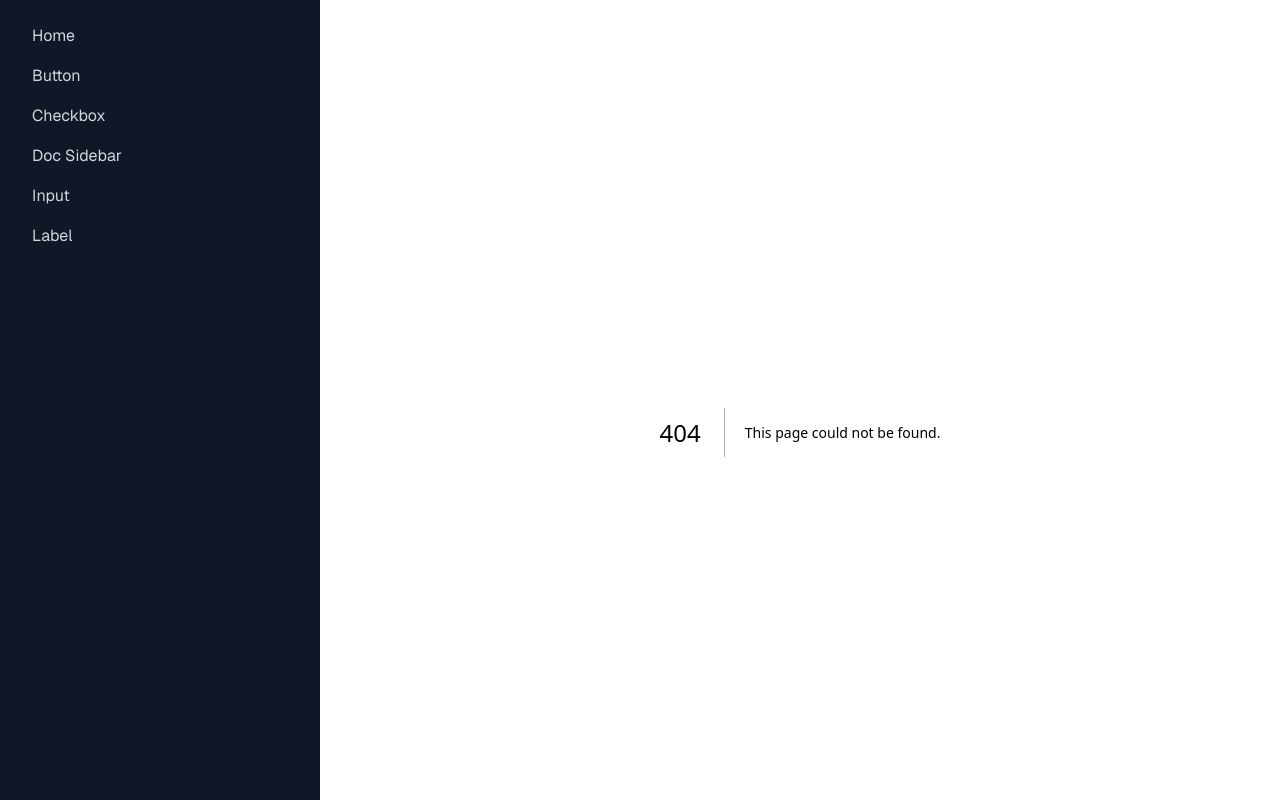
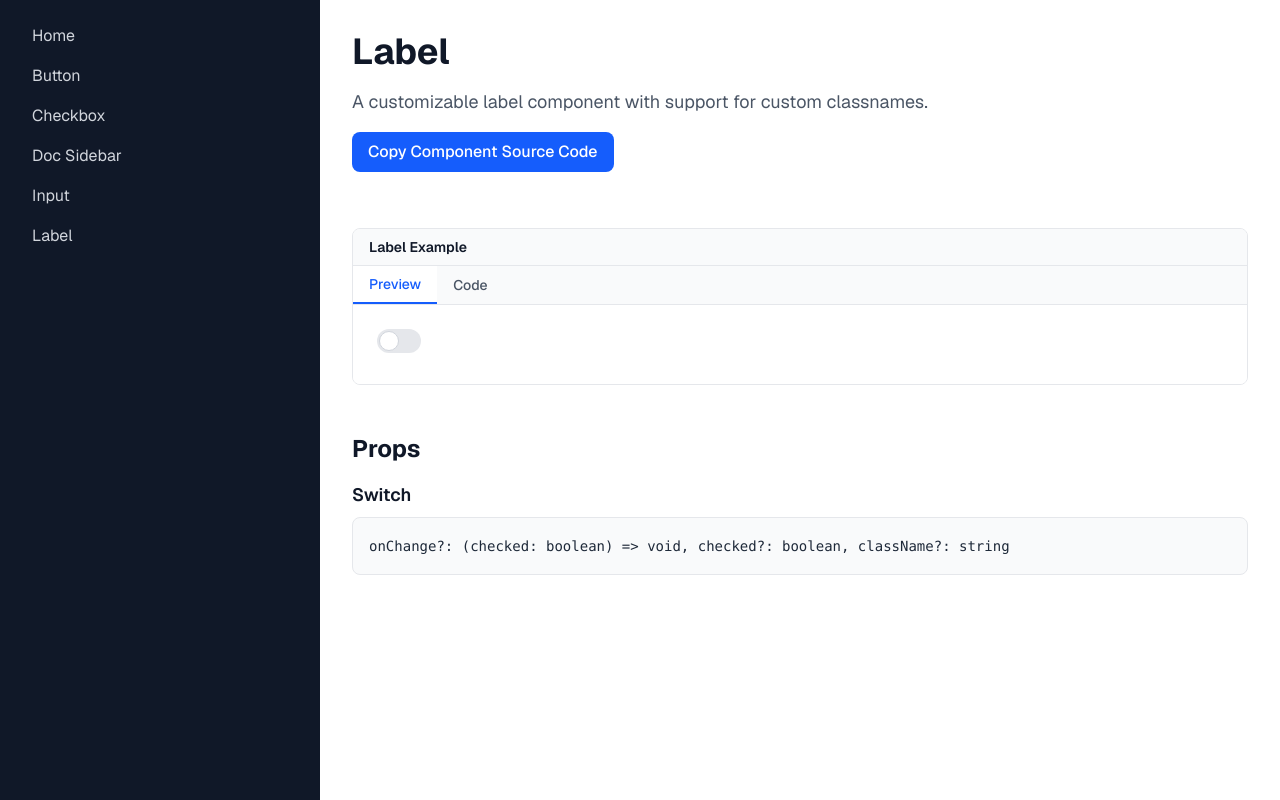
Before and after one commit to Areg472/component-library, a Next.js app: page /switch in a window 1280 px wide. Before the commit this address had no page. Built offline with nearby package versions, Linux system fonts and the light colour scheme.

Commit message:
fixed some stuff

```diff
--- a/src/app/checkbox/page.tsx
+++ b/src/app/checkbox/page.tsx
@@ -7,7 +7,7 @@ import { Label } from "@/components/Label";
 export const metadata: Metadata = {
   title: "Areg's Component Library - Checkbox",
   description:
-    "A customizable checkbox with custom classnames and onChange functionality.",
+    "A customizable checkbox with custom classnames, value, and onChange functionality.",
 };
 
 export default function CheckboxPage() {
--- /dev/null
+++ b/src/app/switch/page.tsx
@@ -0,0 +1,78 @@
+import { CodePreview } from "@/components/CodePreview";
+import { CopySourceButton } from "@/components/CopySourceButton";
+import type { Metadata } from "next";
+import { Switch } from "@/components/Switch";
+
+export const metadata: Metadata = {
+  title: "Areg's Component Library - Switch",
+  description:
+    "A customizable switch component with custom classnames, checked, and onChange functionality.",
+};
+
+export default function LabelPage() {
+  const componentSource = `"use client";
+
+export function Switch({
+  onChange,
+  checked,
+  className,
+}: {
+  onChange?: (checked: boolean) => void;
+  checked?: boolean;
+  className?: string;
+}) {
+  return (
+    <label className={\`relative inline-flex items-center cursor-pointer\`}>
+      <input
+        type="checkbox"
+        value=""
+        className="sr-only peer"
+        onChange={(e) => onChange?.(e.target.checked)}
+        checked={checked}
+      />
+      <div
+        className={\`w-11 h-6 rounded-full peer peer-checked:after:translate-x-full after:content-[''] after:absolute after:top-0.5 after:left-0.5 after:border after:rounded-full after:h-5 after:w-5 after:transition-all \${className}\`}
+      ></div>
+    </label>
+  );
+}`;
+
+  const basicExample = `import { Switch } from "@/components/Switch";
+
+export default function Example() {
+  return (
+    <Switch className="bg-gray-200 peer-checked:bg-blue-600 after:bg-white after:border-gray-300" />
+  );
+}`;
+
+  return (
+    <div className="max-w-5xl">
+      <h1 className="text-4xl font-bold text-gray-900 mb-4">Label</h1>
+      <p className="text-lg text-gray-600 mb-4">
+        A customizable label component with support for custom classnames.
+      </p>
+
+      <CopySourceButton sourceCode={componentSource} className="mb-8" />
+
+      <CodePreview title="Label Example" code={basicExample}>
+        <Switch className="bg-gray-200 peer-checked:bg-blue-600 after:bg-white after:border-gray-300" />
+      </CodePreview>
+
+      <div className="mt-12">
+        <h2 className="text-2xl font-bold text-gray-900 mb-4">Props</h2>
+
+        <div className="space-y-6">
+          <div>
+            <h3 className="text-lg font-semibold text-gray-900 mb-2">Switch</h3>
+            <div className="bg-gray-50 rounded-lg p-4 border border-gray-200">
+              <code className="text-sm text-gray-800">
+                onChange?: (checked: boolean) =&gt; void, checked?: boolean,
+                className?: string
+              </code>
+            </div>
+          </div>
+        </div>
+      </div>
+    </div>
+  );
+}
--- /dev/null
+++ b/src/components/Switch.tsx
@@ -0,0 +1,26 @@
+"use client";
+
+export function Switch({
+  onChange,
+  checked,
+  className,
+}: {
+  onChange?: (checked: boolean) => void;
+  checked?: boolean;
+  className?: string;
+}) {
+  return (
+    <label className={`relative inline-flex items-center cursor-pointer`}>
+      <input
+        type="checkbox"
+        value=""
+        className="sr-only peer"
+        onChange={(e) => onChange?.(e.target.checked)}
+        checked={checked}
+      />
+      <div
+        className={`w-11 h-6 rounded-full peer peer-checked:after:translate-x-full after:content-[''] after:absolute after:top-0.5 after:left-0.5 after:border after:rounded-full after:h-5 after:w-5 after:transition-all ${className}`}
+      ></div>
+    </label>
+  );
+}
```
